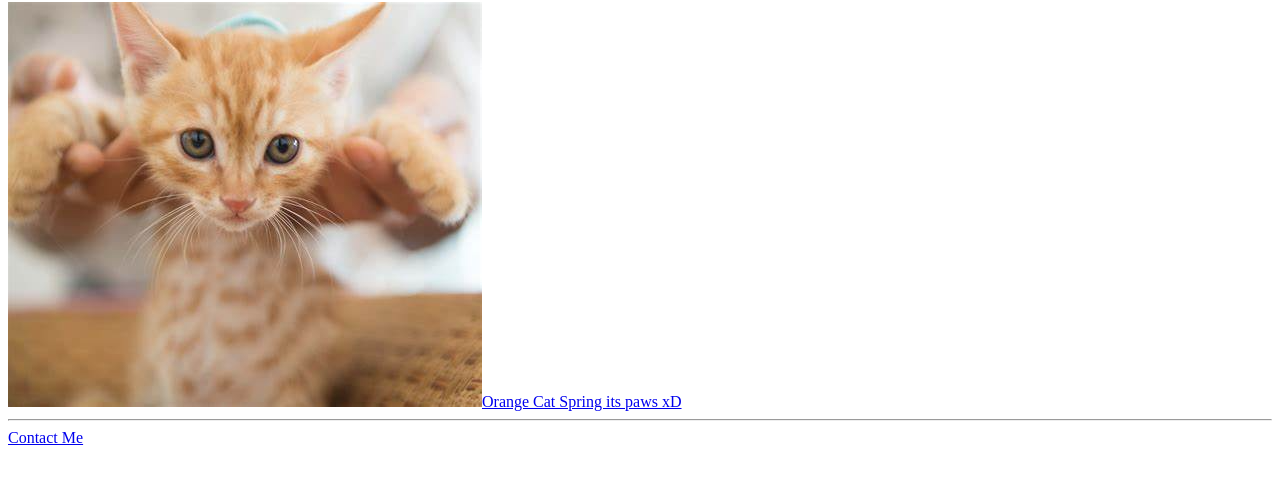
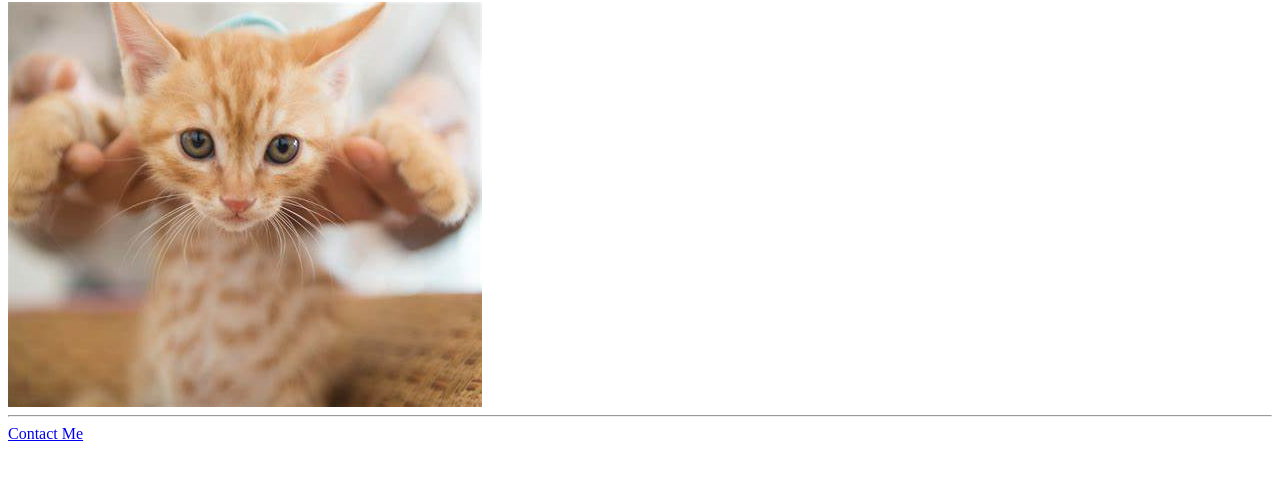
Before and after one commit to Ioannis-Laventzakis/WebDevelopmentprojects, a plain HTML site: page index.html in a window 1280 px wide. Shown: the part 64-548 px from the top of the page. Drawn offline with Linux system fonts and the light colour scheme.

Commit message:
Initial Commit

```diff
--- a/index.html
+++ b/index.html
@@ -1,6 +1,6 @@
 <h1>Welcome to My Website!</h1>
 <!-- Add an image of yourself that links to the about page -->
-<a href="./public/about.html"><img src="./assets/images/cat.png" alt="cat" />Orange Cat Spring its paws xD</a>
+<a href="./public/about.html"><img src="./assets/images/cat.png" alt="cat" /></a>
 
 <hr />
 <a href="./public/contact.html">Contact Me</a>
```
